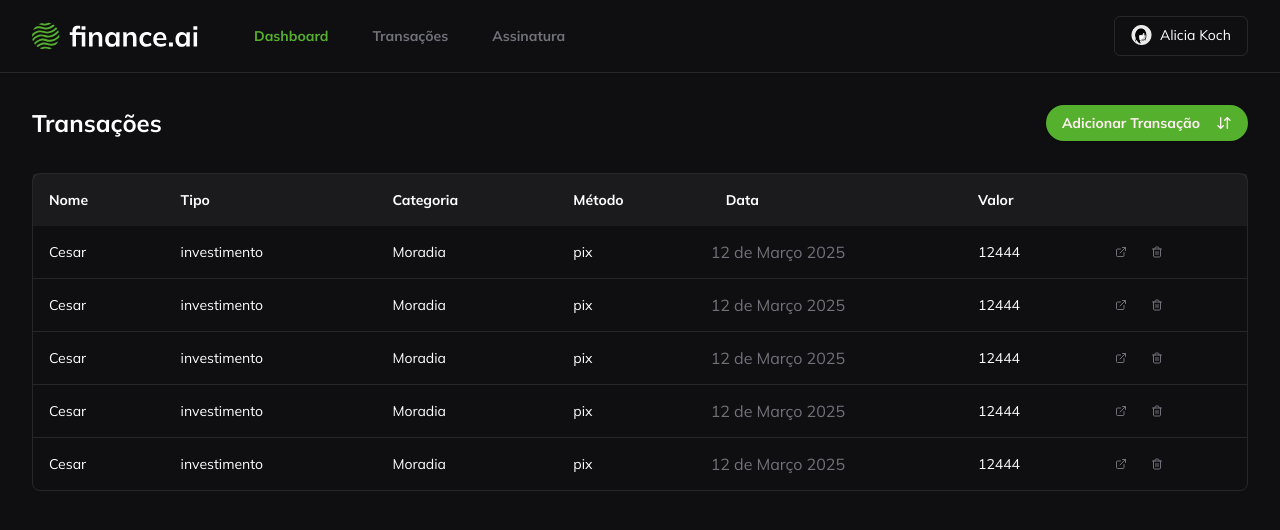
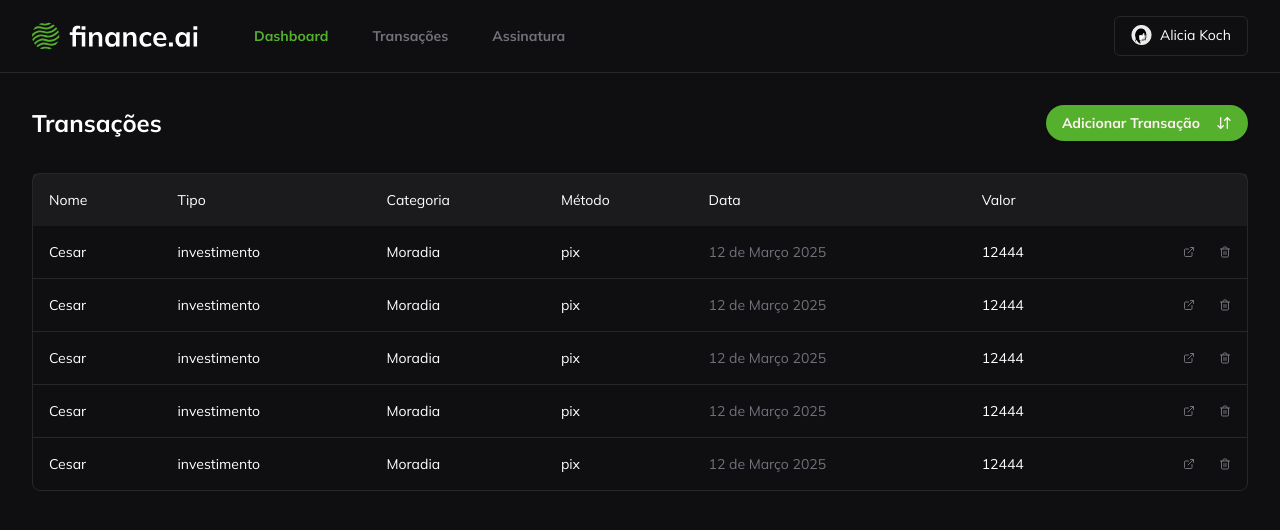
Before and after one commit to cesar7722a/Finance.ia, a React (Vite) app: page /transicoes in a window 1280 px wide. Shown: the top 530 px of the page. Built offline with nearby package versions, Linux system fonts and the light colour scheme.

Commit message:
chore:inalizando estilo da table

```diff
--- a/package.json
+++ b/package.json
@@ -23,7 +23,7 @@
     "react-day-picker": "^8.10.1",
     "react-dom": "^18.3.1",
     "react-router": "^7.0.2",
-    "tailwind-merge": "^2.5.5",
+    "tailwind-merge": "^2.6.0",
     "tailwind-scrollbar": "^3.1.0",
     "tailwind-variants": "^0.3.0",
     "tailwindcss-animate": "^1.0.7"
--- a/src/pages/transicoes/components/table/table.tsx
+++ b/src/pages/transicoes/components/table/table.tsx
@@ -5,7 +5,7 @@ import { TableHeader } from "./th";
 export function Table() {
   return (
     <div className="border border-white/10 rounded-lg">
-      <table className="w-full mx-auto">
+      <table className="w-full pl-12">
         <thead>
           <tr className="bg-white/5">
             <TableHeader colSpan={2}>Nome</TableHeader>
@@ -19,7 +19,7 @@ export function Table() {
         </thead>
         <tbody>
           {Array.from({ length: 5 }).map(() => (
-            <tr className="border border-b-white/10 border-r-0 border-t-0 border-l-0">
+            <tr className="border border-b-white/10 border-r-0 border-t-0 border-l-0 ">
               <TableCell colSpan={2}>Cesar</TableCell>
               <TableCell>investimento</TableCell>
               <TableCell>Moradia</TableCell>
@@ -29,10 +29,10 @@ export function Table() {
               </TableCell>
               <TableCell>12444</TableCell>
 
-              <TableCell>
+              <TableCell className="flex justify-end">
                 <span className="flex gap-6 w-12">
-                  <ExternalLink className="size-4 text-textPrimary-1 hover:text-textPrimary-1/70 cursor-pointer" />
-                  <Trash2 className="size-4 text-textPrimary-1 hover:text-textPrimary-1/70 cursor-pointer" />
+                  <ExternalLink className="size-5 text-textPrimary-1 hover:text-textPrimary-1/70 cursor-pointer" />
+                  <Trash2 className="size-5 text-textPrimary-1 hover:text-textPrimary-1/70 cursor-pointer" />
                 </span>
               </TableCell>
             </tr>
--- a/src/pages/transicoes/components/table/td.tsx
+++ b/src/pages/transicoes/components/table/td.tsx
@@ -1,9 +1,15 @@
 import { ComponentProps } from "react";
+import { twMerge } from "tailwind-merge";
 
 interface TableCellProps extends ComponentProps<`td`> {
-  name?: string;
+  className?: string;
 }
 
-export function TableCell(props: TableCellProps) {
-  return <td className="text-left text-sm text-white px-4 py-4" {...props} />;
+export function TableCell({ className, ...props }: TableCellProps) {
+  return (
+    <td
+      className={twMerge("text-left text-sm text-white px-4 py-4", className)}
+      {...props}
+    />
+  );
 }
--- a/src/pages/transicoes/components/table/th.tsx
+++ b/src/pages/transicoes/components/table/th.tsx
@@ -5,5 +5,10 @@ interface TableHederProps extends ComponentProps<`th`> {
 }
 
 export function TableHeader(props: TableHederProps) {
-  return <th className="text-left px-4 py-4 text-sm text-white" {...props} />;
+  return (
+    <th
+      className="text-left px-4 py-4 text-sm text-white font-normal"
+      {...props}
+    />
+  );
 }
```
Also changed, not shown: 1 other file (tests, documents, lock files or other folders).
